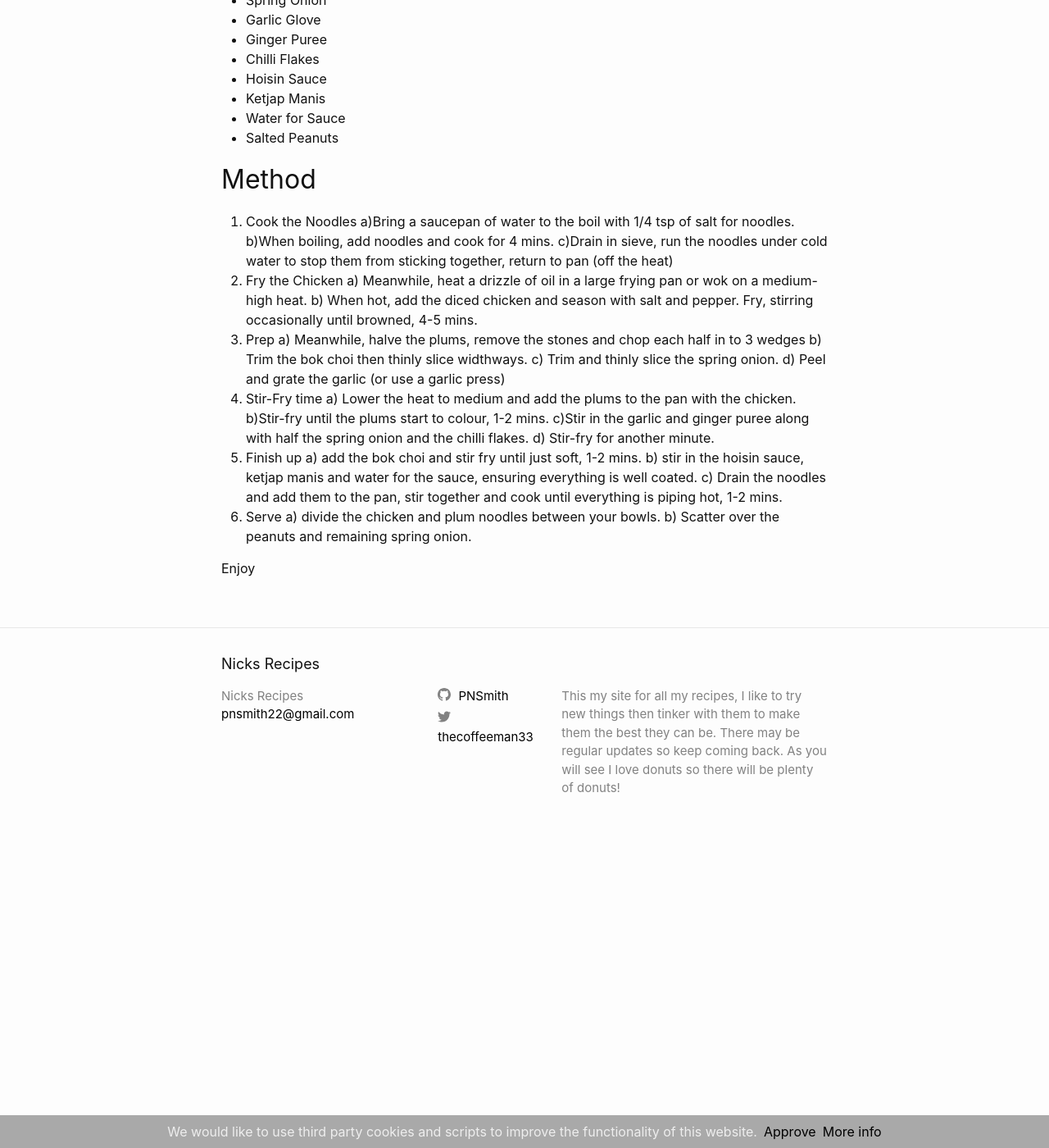
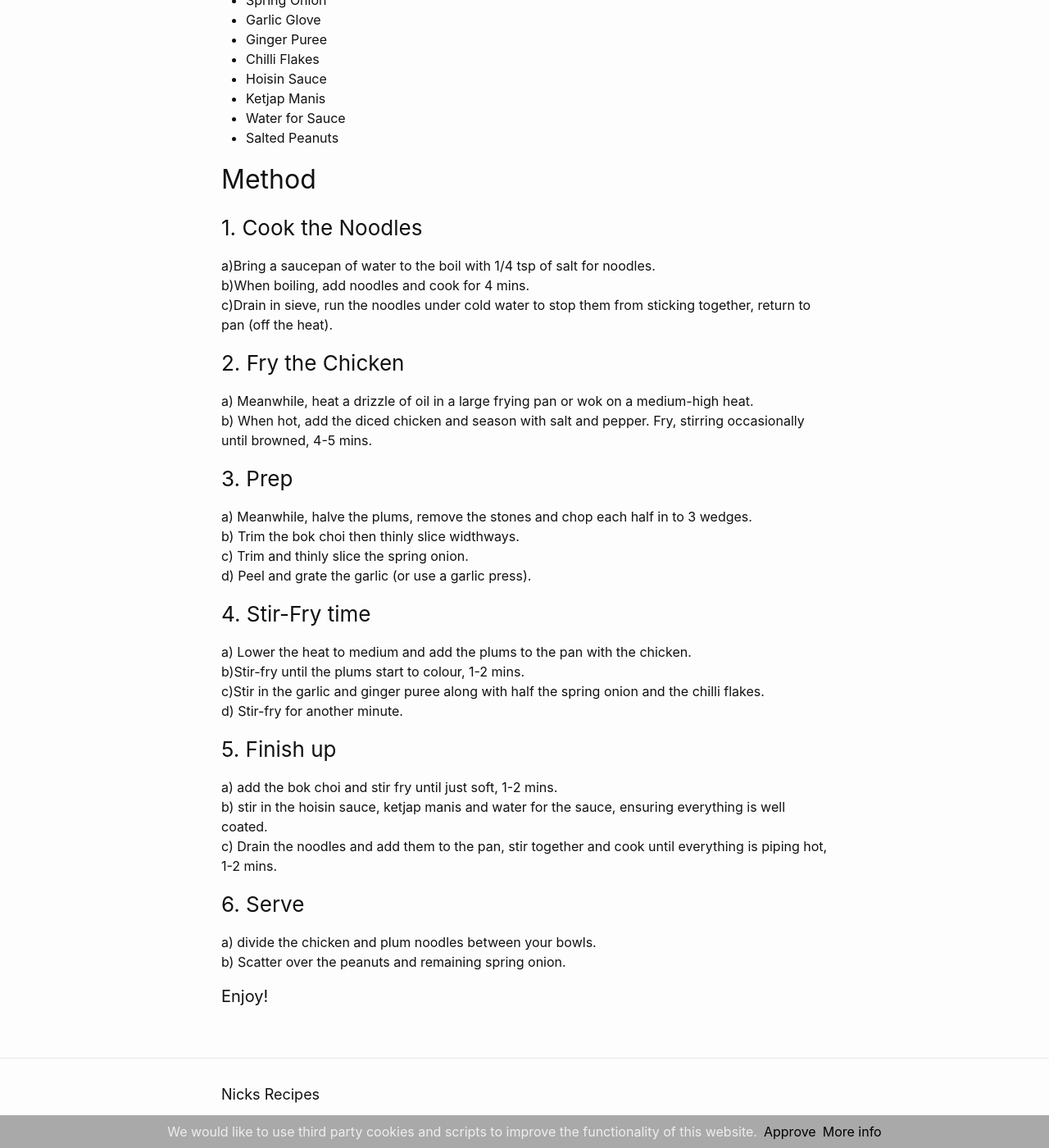
Before and after one commit to PNSmith/pnsmith.github.io, a Jekyll site: the page built from _posts/2021-09-18-Chicken-and-Plum-Noodle-stir-fry.md, in a window 1280 px wide and 1400 px high, scrolled down 521 px. Shown: the whole window at 82% size. Built offline with Jekyll 4.4.1, drawn with Linux system fonts in a browser that asks for light colours.

Commit message:
text update

```diff
--- a/_posts/2021-09-18-Chicken-and-Plum-Noodle-stir-fry.md
+++ b/_posts/2021-09-18-Chicken-and-Plum-Noodle-stir-fry.md
@@ -24,29 +24,37 @@ image: /assets/images/chicken-plum-noodle-stir-fry.jpeg
 
 ## Method
 
-1. Cook the Noodles
+### 1. Cook the Noodles
+
 a)Bring a saucepan of water to the boil with 1/4 tsp of salt for noodles.
 b)When boiling, add noodles and cook for 4 mins.
-c)Drain in sieve, run the noodles under cold water to stop them from sticking together, return to pan (off the heat)
-2. Fry the Chicken
+c)Drain in sieve, run the noodles under cold water to stop them from sticking together, return to pan (off the heat).
+
+### 2. Fry the Chicken
+
 a) Meanwhile, heat a drizzle of oil in a large frying pan or wok on a medium-high heat.
 b) When hot, add the diced chicken and season with salt and pepper. Fry, stirring occasionally until browned, 4-5 mins.
-3. Prep
-a) Meanwhile, halve the plums, remove the stones and chop each half in to 3 wedges
+
+### 3. Prep
+a) Meanwhile, halve the plums, remove the stones and chop each half in to 3 wedges.
 b) Trim the bok choi then thinly slice widthways.
 c) Trim and thinly slice the spring onion.
-d) Peel and grate the garlic (or use a garlic press)
-4. Stir-Fry time
+d) Peel and grate the garlic (or use a garlic press).
+
+### 4. Stir-Fry time
+
 a) Lower the heat to medium and add the plums to the pan with the chicken.
 b)Stir-fry until the plums start to colour, 1-2 mins.
 c)Stir in the garlic and ginger puree along with half the spring onion and the chilli flakes.
 d) Stir-fry for another minute.
-5. Finish up
+
+### 5. Finish up
 a) add the bok choi and stir fry until just soft, 1-2 mins.
 b) stir in the hoisin sauce, ketjap manis and water for the sauce, ensuring everything is well coated.
 c) Drain the noodles and add them to the pan, stir together and cook until everything is piping hot, 1-2 mins.
-6. Serve
+
+### 6. Serve
 a) divide the chicken and plum noodles between your bowls.
 b) Scatter over the peanuts and remaining spring onion.
 
-Enjoy
+#### Enjoy!
```
Also changed, not shown: _posts/2021-09-20-Beef-And-Potato-Keema-Naans.md (+11 -0 lines).
